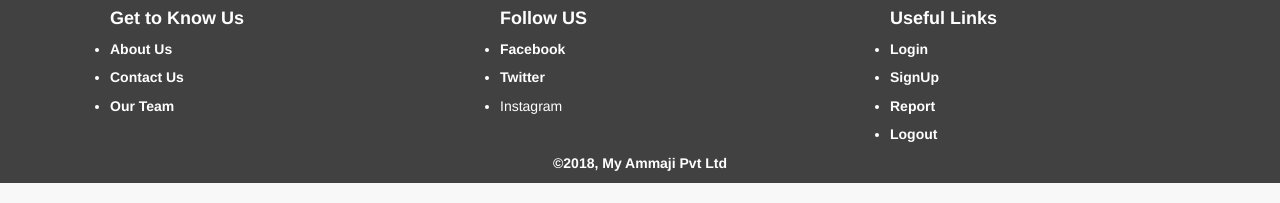
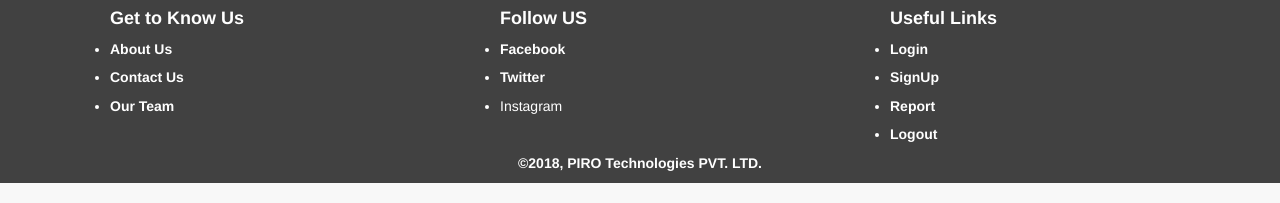
Before and after one commit to billdevmaster/Restore-myitem, a Django app: page /signup in a window 1280 px wide. Shown: the part 970-1173 px from the top of the page. Run offline with Django 3.2, Linux system fonts and the light colour scheme; some libraries are stand-ins or nearby versions.

Commit message:
add actual copyright

```diff
--- a/feed/templates/feed/footer.html
+++ b/feed/templates/feed/footer.html
@@ -32,7 +32,7 @@
 
             </div>
             <div class="col-md-6">
-                <p style="text-align:center">©2018, My Ammaji Pvt Ltd</p>
+                <p style="text-align:center">©2018, PIRO Technologies PVT. LTD.</p>
             </div>
             <div class="col-md-3">
 
```
